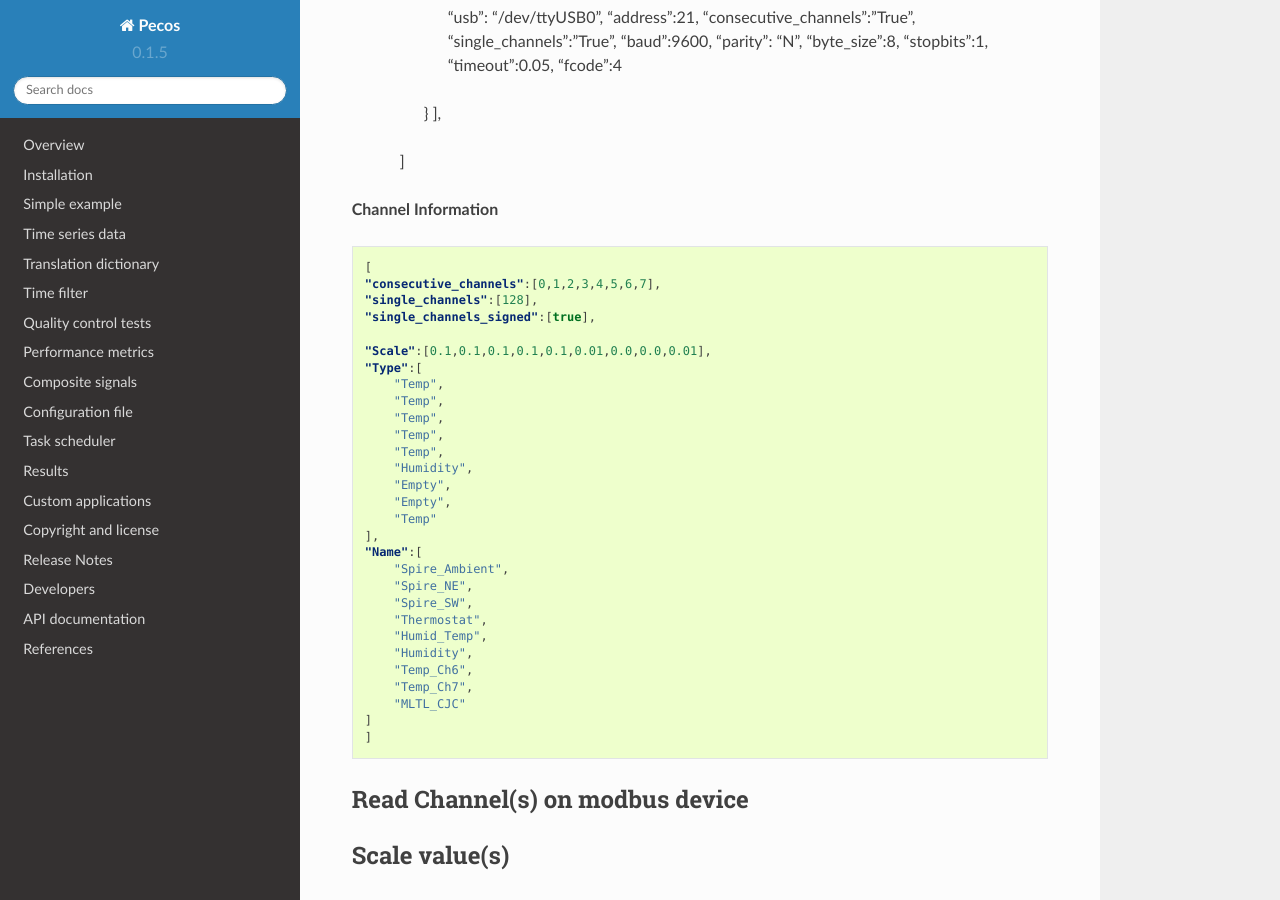
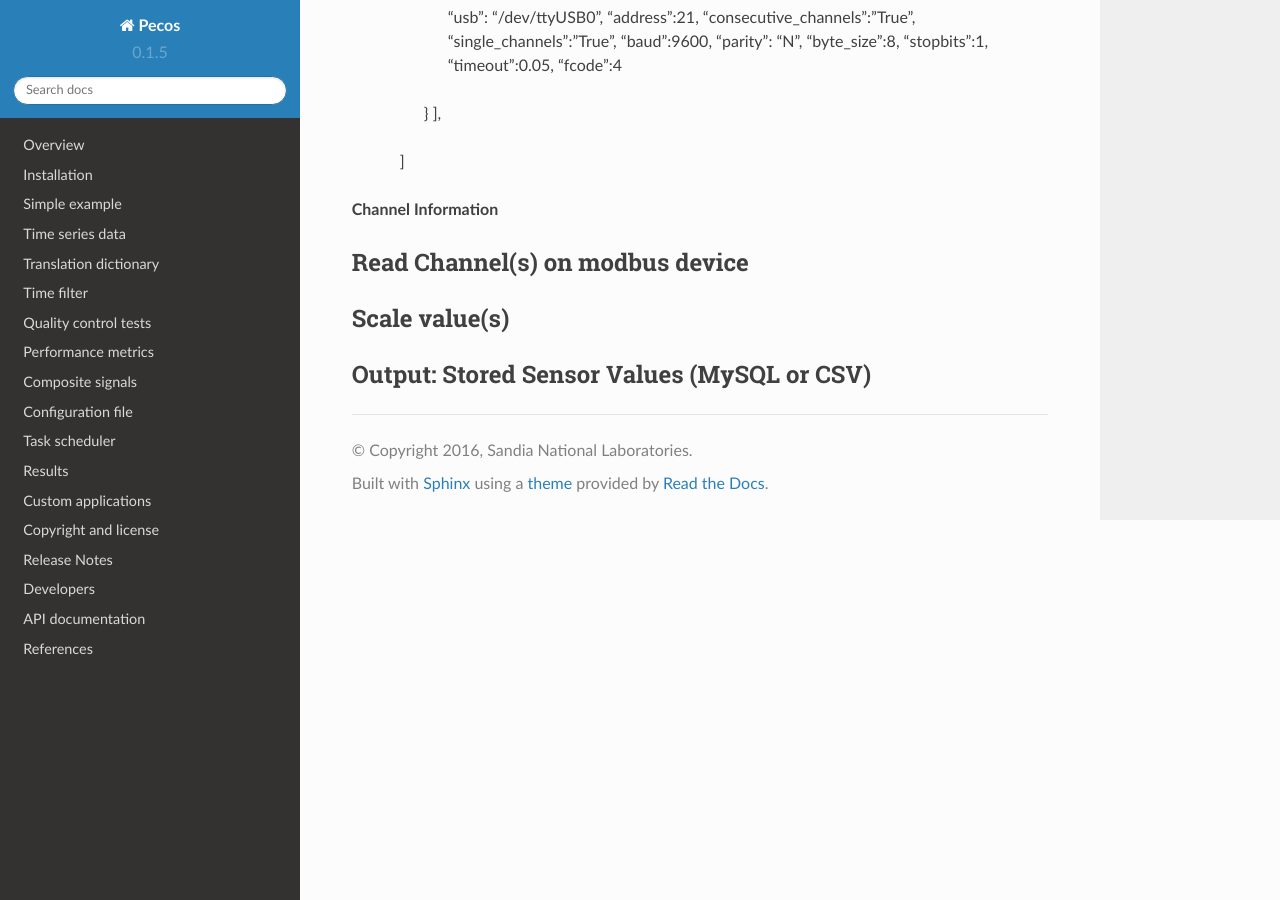
Before and after one commit to sjanzou/pecos, a Sphinx documentation site: the page built from documentation/devicetoclient.rst, in a window 1280 px wide and 900 px high, scrolled down 803 px. Built offline with Sphinx 7.4.7 and the Read the Docs theme 2.0.0, drawn with Linux system fonts in a browser that asks for light colours.

Commit message:
add devicetoclient

```diff
--- a/documentation/devicetoclient.rst
+++ b/documentation/devicetoclient.rst
@@ -98,37 +98,7 @@
 
 **Channel Information**
 
-.. code-block:: json
 
-        [
-        "consecutive_channels":[0,1,2,3,4,5,6,7],
-        "single_channels":[128],
-        "single_channels_signed":[true],
-
-        "Scale":[0.1,0.1,0.1,0.1,0.1,0.01,0.0,0.0,0.01],
-        "Type":[
-            "Temp",
-            "Temp",
-            "Temp",
-            "Temp",
-            "Temp",
-            "Humidity",
-            "Empty",
-            "Empty",
-            "Temp"
-        ],
-        "Name":[
-            "Spire_Ambient",
-            "Spire_NE",
-            "Spire_SW",
-            "Thermostat",
-            "Humid_Temp",
-            "Humidity",
-            "Temp_Ch6",
-            "Temp_Ch7",
-            "MLTL_CJC"
-        ]
-        ]
 
 
 
```
